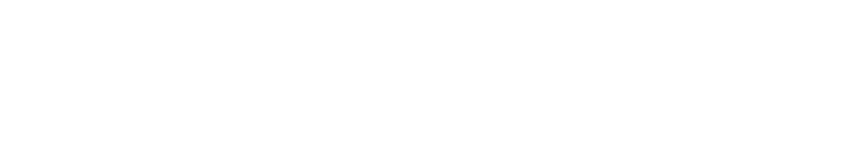
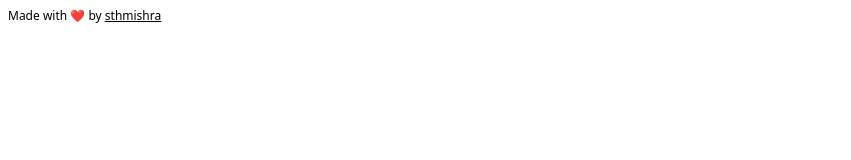
Before and after one commit to sthitaprajna-mishra/themoviegame, a React (Vite) app: page / in a window 1280 px wide. Shown: the top 160 px of the page, without its empty margins (0-851 px from the left). Built offline with nearby package versions, Linux system fonts and the light colour scheme.

Commit message:
signature position changed

```diff
--- a/src/components/Container.jsx
+++ b/src/components/Container.jsx
@@ -2,13 +2,14 @@ import React from "react";
 import Home from "./home/Home";
 import { useMyContext } from "./MyContext";
 import Arena from "./arena/Arena";
+import Signature from "./Signature";
 
 const Container = () => {
   // CONTEXT
   const { movieName } = useMyContext();
   return (
     <>
-      <div className="">
+      <Signature />
       {movieName == "" ? (
         <Home />
       ) : (
@@ -16,7 +17,6 @@ const Container = () => {
           <Arena />
         </>
       )}
-      </div>
     </>
   );
 };
--- a/src/components/Signature.jsx
+++ b/src/components/Signature.jsx
@@ -2,8 +2,8 @@ import React from "react";
 
 const Signature = () => {
   return (
-    <>
-      <div className="text-sm">
+    <div className="absolute left-2 top-2">
+      <div className="text-xs">
         Made with ❤️ by{" "}
         <span className="underline">
           <a target="_blank" href="https://github.com/sthitaprajna-mishra">
@@ -11,7 +11,7 @@ const Signature = () => {
           </a>
         </span>
       </div>
-    </>
+    </div>
   );
 };
 
--- a/src/components/arena/Arena.jsx
+++ b/src/components/arena/Arena.jsx
@@ -2,13 +2,10 @@ import React from "react";
 import Display from "./Display";
 import Keys from "./Keys";
 import CounterBoard from "./CounterBoard";
-import Signature from "../Signature";
 
 const Arena = () => {
   return (
     <div className="flex flex-col items-center justify-between py-6 h-screen">
-      <Signature />
-
       <CounterBoard />
       <Display />
       <Keys />
```
Lines whose indentation alone changed are shown as unchanged.
